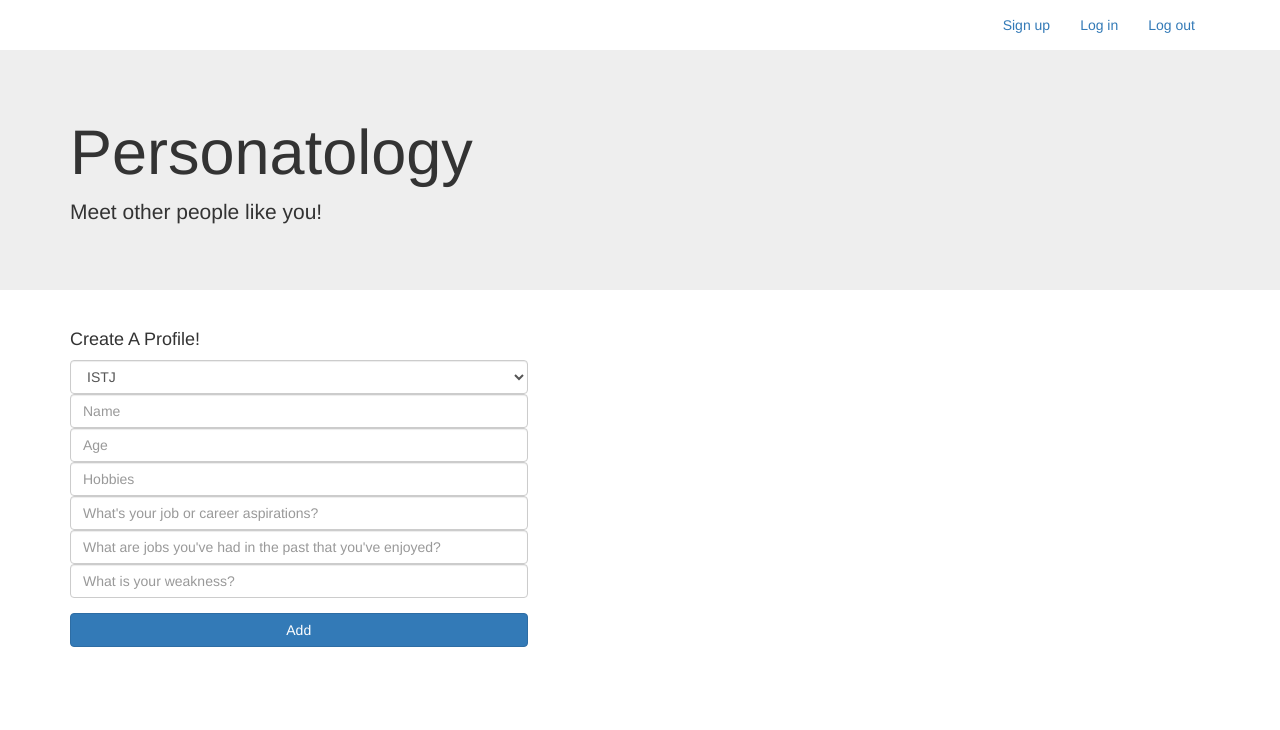
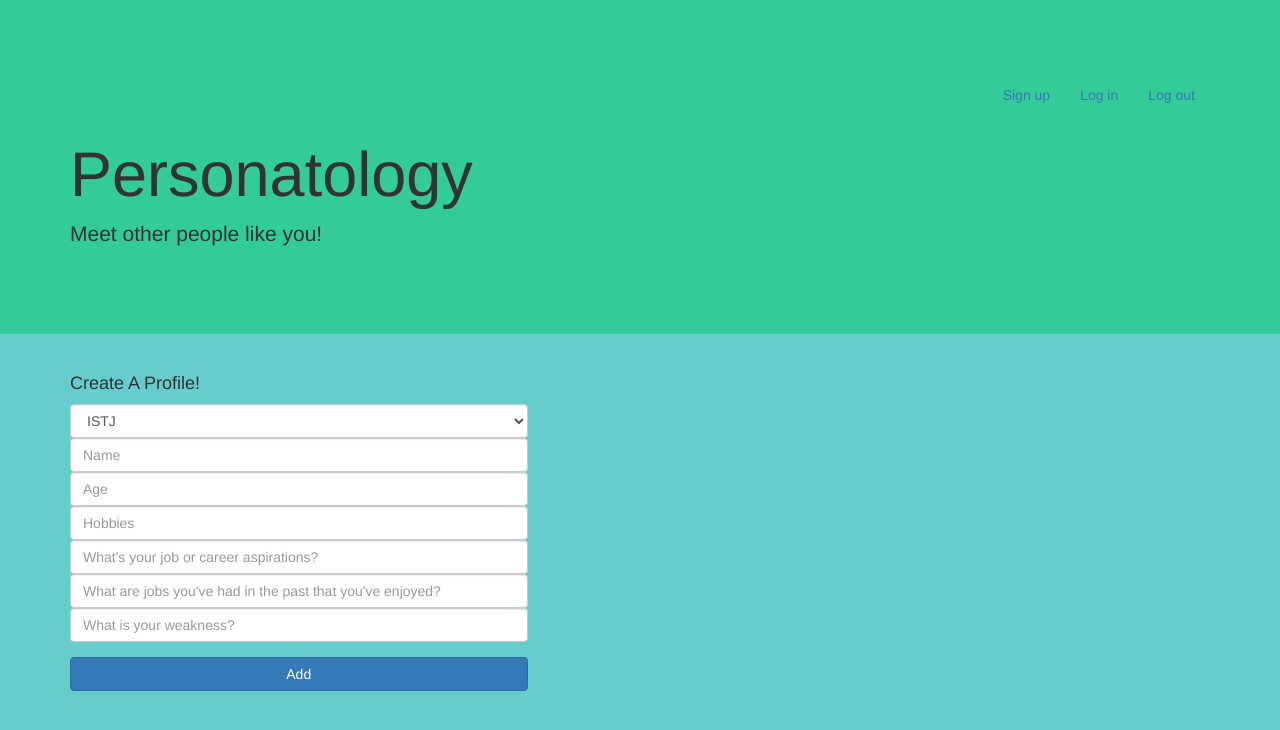
Before and after one commit to antoniovdeleon/project1_personatology, a website: page public/views/index.html in a window 1280 px wide. Drawn offline with nearby package versions, Linux system fonts and the light colour scheme; files that its build step writes are made by us from their sources; no server answers; files whose address does not match are found by name.

Commit message:
add color

```diff
--- a/public/styles/style.css
+++ b/public/styles/style.css
@@ -1,3 +1,9 @@
-/*body {
-	background-color: grey;
-} */
+body {
+	background-color: #66CCCC ;
+}
+
+.jumbotron {
+	padding-top: 70px;
+	padding-bottom: 70px;
+	background-color: #33CC99;
+}
--- a/public/views/index.html
+++ b/public/views/index.html
@@ -13,6 +13,8 @@
   <title>Personatology</title>
 </head>
 <body>
+  <!-- jumbotron -->
+  <div class="jumbotron">
   <!-- navbar -->
   <div class="container">
     <div class="collapse navbar-collapse" id="bs-example-navbar-collapse-1">
@@ -26,9 +28,6 @@
     </div>
   </div>
   <!-- end navbar -->
-
-  <!-- jumbotron -->
-  <div class="jumbotron">
     <div class="container">
       <h1>Personatology</h1>
       <p>Meet other people like you!</p>
```
